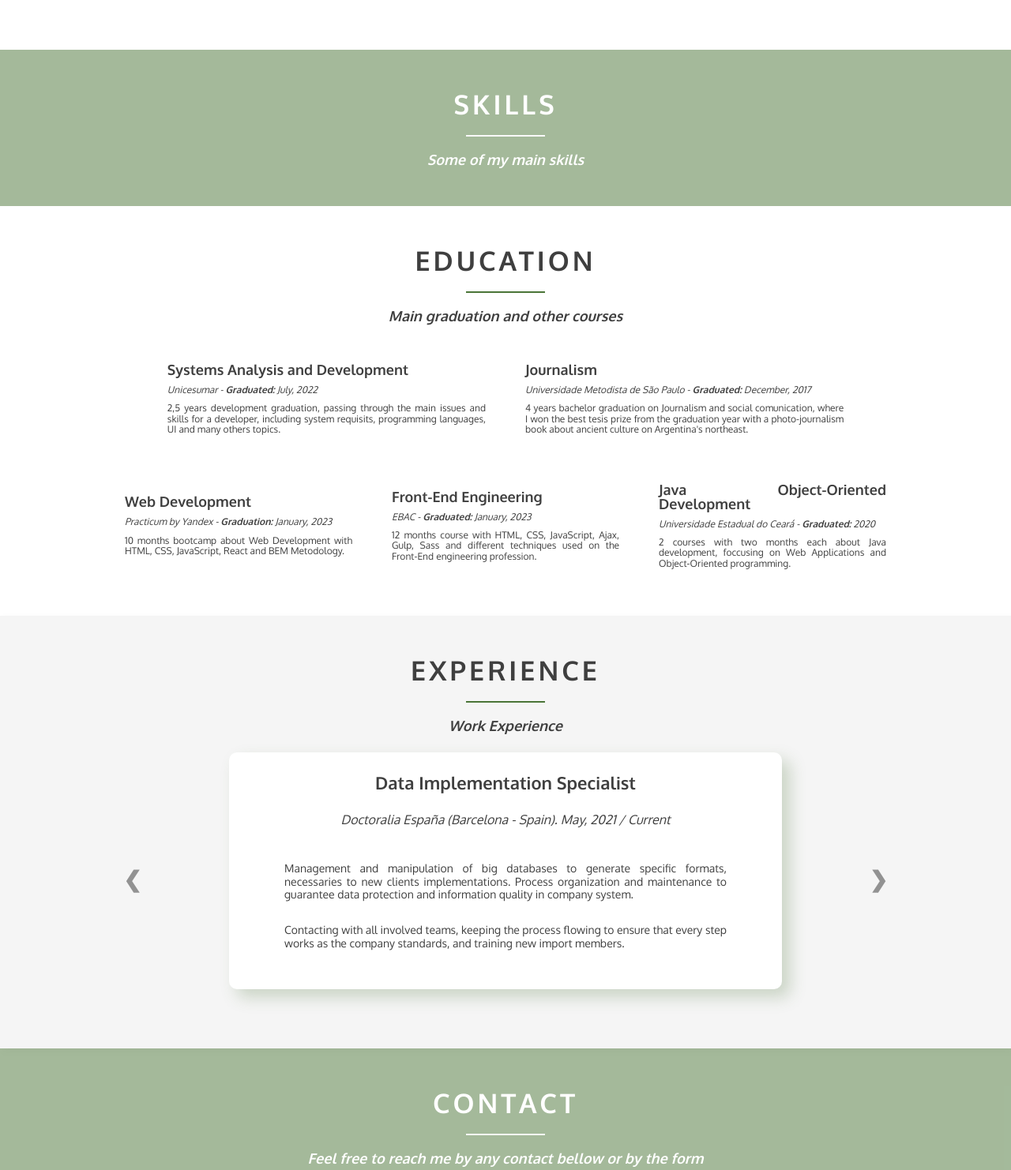
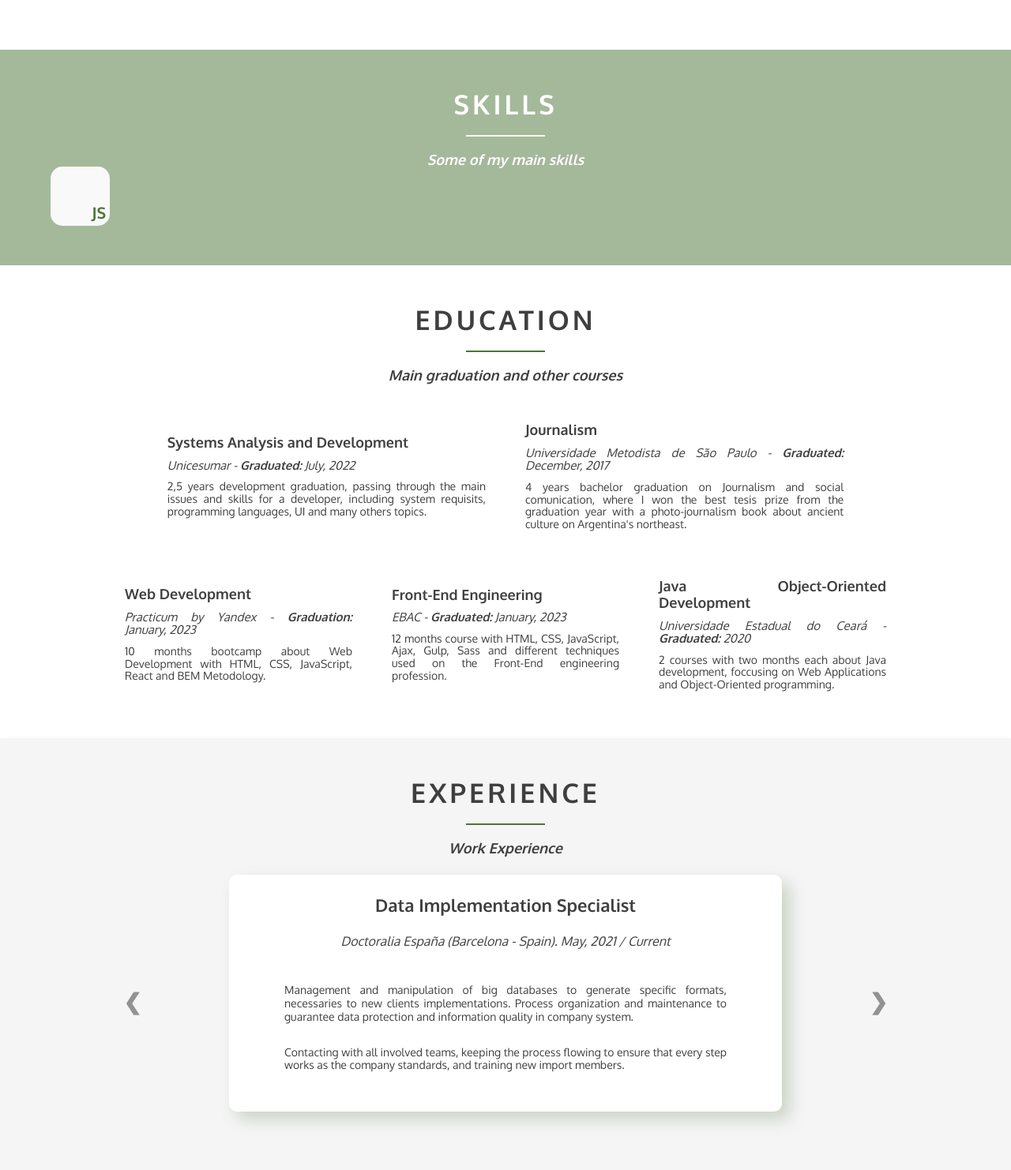
Before and after one commit to arthurfms/resume1, a PHP site: page / in a window 1280 px wide. Shown: the part 1165-2647 px from the top of the page at 79% size. Run offline with PHP 8.4, Linux system fonts and the light colour scheme.

Commit message:
Started to recreate skills section

```diff
--- a/css/style.css
+++ b/css/style.css
@@ -34,6 +34,7 @@
     width: 0%;
   }
 }
+
 
 .page {
   box-sizing: border-box;
@@ -237,6 +238,8 @@
   line-height: 1.25;
 }
 
+/* SKILLS */
+
 .skills-section {
   padding: 50px 0;
   margin: 0 auto;
@@ -249,6 +252,48 @@
   width: 90%;
   margin: auto;
 }
+
+.skill {
+  width: 75px;
+  height: 75px;
+  border-radius: 15px;
+  background-color: #f9f9f9;
+  display: flex;
+  flex-direction: column-reverse;
+  align-items: flex-end;
+  transition: width 1s ease;
+
+}
+
+
+.skill:hover {
+  width: 200px;
+}
+
+.skill__title {
+  font-size: 20px;
+  font-weight: 600;
+  color: #4a7537;
+  margin: 5px;
+}
+
+
+.skill__description {
+  display: none;
+  opacity: 0;
+  transition: opacity 5s ease;
+}
+
+.skill:hover .skill__description {
+  font-size: 20px;
+  font-weight: 600;
+  color: #4a7537;
+  margin: 5px;
+  display: block;
+  opacity: 1;
+}
+
+/* SKILLS */
 
 .education {
   padding: 50px 0;
@@ -278,13 +323,13 @@
 
 .card__title {
   font-size: 18px;
-  line-height: 1;
+  line-height: 1.2;
   font-weight: 600;
   margin: 0;
 }
 
 .card__subtitle {
-  font-size: 12px;
+  font-size: 15px;
   line-height: 1.1;
   font-weight: 400;
   font-style: italic;
@@ -295,7 +340,7 @@
 }
 
 .card__description {
-  font-size: 12px;
+  font-size: 14px;
   line-height: 1.12;
   font-weight: 400;
   margin: 10px 0;
@@ -308,8 +353,6 @@
   background-color: #f5f5f5;
   box-shadow: 2.5px 2.5px 10px #f5f5f5;
 }
-
-/* SLIDER */
 
 .slider {
   max-width: 1000px;
@@ -391,8 +434,6 @@
 .slides__next:hover {
   color: #4a7537;
 }
-
-/* SLIDER */
 
 .contact {
   padding: 50px 0;
--- a/index.html
+++ b/index.html
@@ -347,7 +347,10 @@
           <h3 class="section-header__subtitle">Some of my main skills</h3>
         </div>
         <div class="skills">
-
+          <div class="skill">
+            <h4 class="skill__title">JS</h4>
+            <p class="skill__description">Advanced</p>
+          </div>
         </div>
       </section>
       <section class="education">
```
